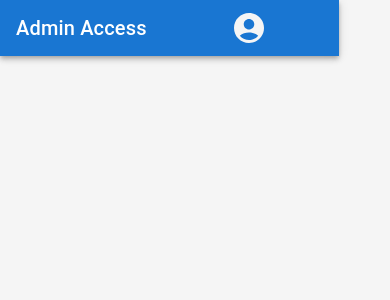
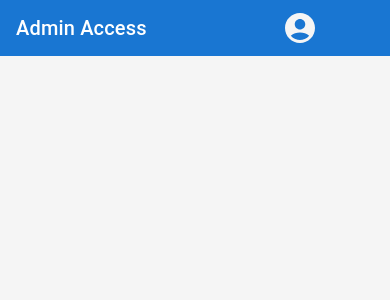
Before and after one commit to jallenmanaloto/binary-health, a React (Create React App) app: page / in a window 390 px wide. Shown: the top 300 px of the page. Built offline with nearby package versions, Linux system fonts and the light colour scheme.

Commit message:
Fixed layout responsiveness

```diff
--- a/src/components/admin/Appbar.js
+++ b/src/components/admin/Appbar.js
@@ -26,7 +26,20 @@ const Appbar = () => {
 
   return (
     <div className={appbarStyles.root}>
-      <AppBar className={appbarStyles.appbar} position="static">
+      <AppBar
+        sx={{
+          width: {
+            xs: "100vw",
+            sm: "100vw",
+            md: "75vw",
+            lg: "75vw",
+            xl: "87vw",
+          },
+        }}
+        className={appbarStyles.appbar}
+        position="static"
+        elevation={0}
+      >
         <Toolbar>
           <Typography variant="h6">Admin Access</Typography>
           <div className={appbarStyles.accountButton}>
```
